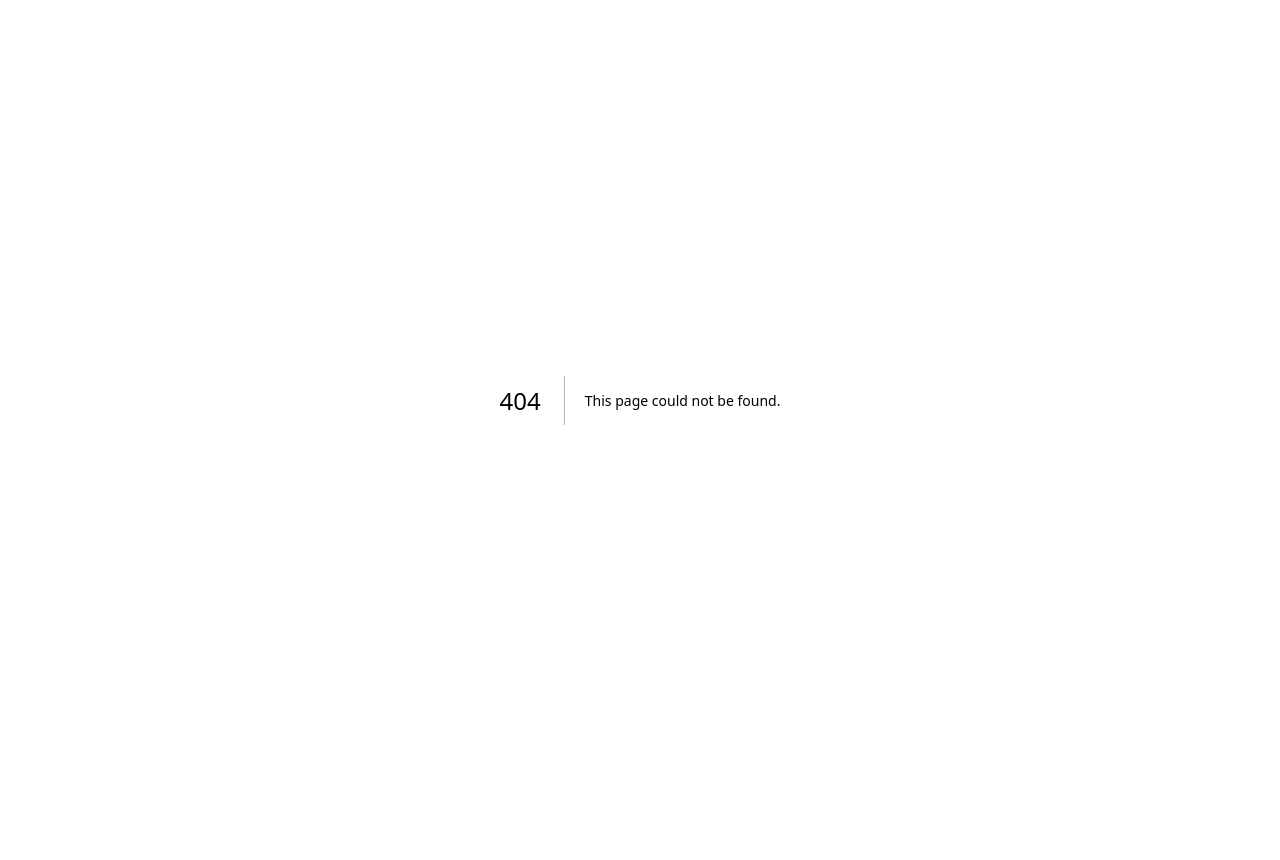
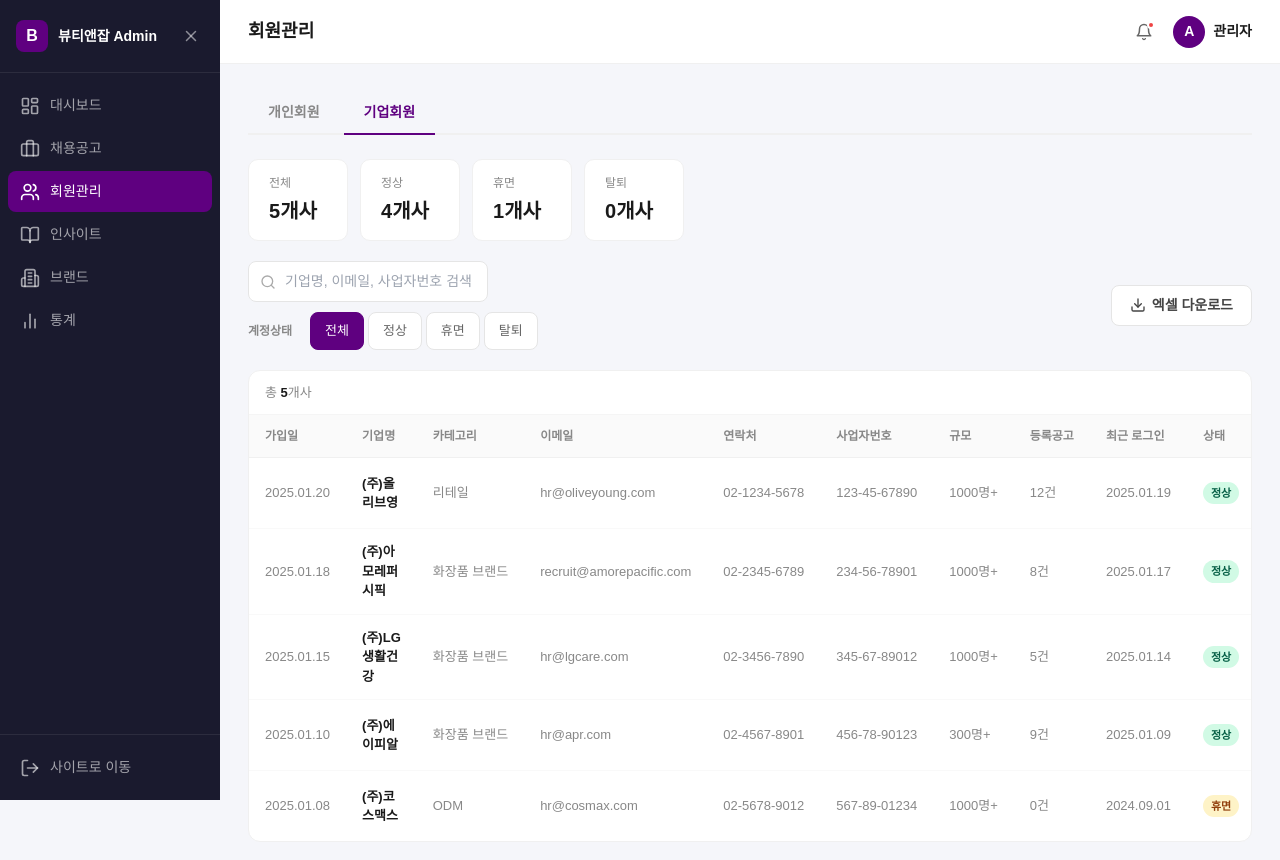
Before and after one commit to jiwone73/beauty-and-job, a Next.js app: page /admin/members/companies in a window 1280 px wide. Before the commit this address had no page. Shown: the top 860 px of the page. Before the commit the page ends 800 px from the top, so only its background shows below. Built offline with nearby package versions, Linux system fonts and the light colour scheme; a web font is replaced by a local one.

Commit message:
기업회원 페이지 파일 생성

```diff
--- /dev/null
+++ b/app/admin/members/companies/page.tsx
@@ -0,0 +1,172 @@
+"use client";
+import { useState } from "react";
+import AdminLayout from "@/components/admin/AdminLayout";
+import { Search, Eye, Trash2, Download, X } from "lucide-react";
+
+const COMPANIES = [
+  { id: 1, name: "(주)올리브영", ceo: "이선정", email: "hr@oliveyoung.com", phone: "02-1234-5678", bizNo: "123-45-67890", size: "1000명+", category: "리테일", date: "2025.01.20", status: "정상", jobs: 12, lastLogin: "2025.01.19" },
+  { id: 2, name: "(주)아모레퍼시픽", ceo: "김승환", email: "recruit@amorepacific.com", phone: "02-2345-6789", bizNo: "234-56-78901", size: "1000명+", category: "화장품 브랜드", date: "2025.01.18", status: "정상", jobs: 8, lastLogin: "2025.01.17" },
+  { id: 3, name: "(주)LG생활건강", ceo: "이정애", email: "hr@lgcare.com", phone: "02-3456-7890", bizNo: "345-67-89012", size: "1000명+", category: "화장품 브랜드", date: "2025.01.15", status: "정상", jobs: 5, lastLogin: "2025.01.14" },
+  { id: 4, name: "(주)에이피알", ceo: "김병훈", email: "hr@apr.com", phone: "02-4567-8901", bizNo: "456-78-90123", size: "300명+", category: "화장품 브랜드", date: "2025.01.10", status: "정상", jobs: 9, lastLogin: "2025.01.09" },
+  { id: 5, name: "(주)코스맥스", ceo: "이경수", email: "hr@cosmax.com", phone: "02-5678-9012", bizNo: "567-89-01234", size: "1000명+", category: "ODM", date: "2025.01.08", status: "휴면", jobs: 0, lastLogin: "2024.09.01" },
+];
+
+type Company = typeof COMPANIES[0];
+
+export default function AdminCompaniesPage() {
+  const [search, setSearch] = useState("");
+  const [statusFilter, setStatusFilter] = useState("전체");
+  const [companies, setCompanies] = useState(COMPANIES);
+  const [selected, setSelected] = useState<Company | null>(null);
+  const [page, setPage] = useState(1);
+  const PER_PAGE = 10;
+
+  const filtered = companies.filter((c) => {
+    const matchSearch = !search || c.name.includes(search) || c.email.includes(search) || c.bizNo.includes(search);
+    const matchStatus = statusFilter === "전체" || c.status === statusFilter;
+    return matchSearch && matchStatus;
+  });
+
+  const paginated = filtered.slice((page - 1) * PER_PAGE, page * PER_PAGE);
+  const totalPages = Math.ceil(filtered.length / PER_PAGE);
+
+  const handleStatusChange = (id: number, newStatus: string) => {
+    setCompanies(companies.map(c => c.id === id ? { ...c, status: newStatus } : c));
+  };
+
+  const handleDelete = (id: number) => {
+    if (confirm("정말 삭제하시겠습니까?")) {
+      setCompanies(companies.filter(c => c.id !== id));
+      setSelected(null);
+    }
+  };
+
+  const counts = {
+    전체: companies.length,
+    정상: companies.filter(c => c.status === "정상").length,
+    휴면: companies.filter(c => c.status === "휴면").length,
+    탈퇴: companies.filter(c => c.status === "탈퇴").length,
+  };
+
+  return (
+    <AdminLayout activeMenu="members">
+      <div className="admin-subtabs">
+        <a href="/admin/members" className="admin-subtab">개인회원</a>
+        <a href="/admin/members/companies" className="admin-subtab active">기업회원</a>
+      </div>
+      <div className="admin-mini-stats">
+        {Object.entries(counts).map(([label, count]) => (
+          <div key={label} className="admin-mini-stat">
+            <span className="admin-mini-stat-label">{label}</span>
+            <span className="admin-mini-stat-value">{count}개사</span>
+          </div>
+        ))}
+      </div>
+      <div className="admin-toolbar">
+        <div className="admin-toolbar-left">
+          <div className="admin-search-wrap">
+            <Search size={16} className="admin-search-icon" />
+            <input className="admin-search-input" placeholder="기업명, 이메일, 사업자번호 검색"
+              value={search} onChange={(e) => { setSearch(e.target.value); setPage(1); }} />
+          </div>
+          <div className="admin-filter-group">
+            <span className="admin-filter-label">계정상태</span>
+            <div className="admin-filter-tabs">
+              {["전체", "정상", "휴면", "탈퇴"].map((s) => (
+                <button key={s} className={`admin-filter-tab ${statusFilter === s ? "active" : ""}`}
+                  onClick={() => { setStatusFilter(s); setPage(1); }}>{s}</button>
+              ))}
+            </div>
+          </div>
+        </div>
+        <button className="admin-secondary-btn"><Download size={16} /> 엑셀 다운로드</button>
+      </div>
+      <div className="admin-card">
+        <div className="admin-table-meta">총 <strong>{filtered.length}</strong>개사</div>
+        <table className="admin-table">
+          <thead>
+            <tr><th>가입일</th><th>기업명</th><th>카테고리</th><th>이메일</th><th>연락처</th><th>사업자번호</th><th>규모</th><th>등록공고</th><th>최근 로그인</th><th>상태</th><th>관리</th></tr>
+          </thead>
+          <tbody>
+            {paginated.map((c) => (
+              <tr key={c.id}>
+                <td className="admin-td-date">{c.date}</td>
+                <td className="admin-td-brand">{c.name}</td>
+                <td className="admin-td-date">{c.category}</td>
+                <td className="admin-td-date">{c.email}</td>
+                <td className="admin-td-date">{c.phone}</td>
+                <td className="admin-td-date">{c.bizNo}</td>
+                <td className="admin-td-date">{c.size}</td>
+                <td className="admin-td-date">{c.jobs}건</td>
+                <td className="admin-td-date">{c.lastLogin}</td>
+                <td>
+                  <span className={`admin-badge admin-badge-${c.status === "정상" ? "success" : c.status === "휴면" ? "warning" : "danger"}`}>
+                    {c.status}
+                  </span>
+                </td>
+                <td>
+                  <div className="admin-actions">
+                    <button className="admin-action-icon" onClick={() => setSelected(c)}><Eye size={15} /></button>
+                    {c.status === "정상" && (
+                      <button className="admin-action-btn" style={{ background: "#fef3c7", color: "#92400e" }}
+                        onClick={() => handleStatusChange(c.id, "휴면")}>휴면</button>
+                    )}
+                    {c.status === "휴면" && (
+                      <button className="admin-action-btn approve" onClick={() => handleStatusChange(c.id, "정상")}>복구</button>
+                    )}
+                    <button className="admin-action-icon danger" onClick={() => handleDelete(c.id)}><Trash2 size={15} /></button>
+                  </div>
+                </td>
+              </tr>
+            ))}
+          </tbody>
+        </table>
+        {totalPages > 1 && (
+          <div className="admin-pagination">
+            <button className="admin-page-btn" disabled={page === 1} onClick={() => setPage(page - 1)}>이전</button>
+            {Array.from({ length: totalPages }, (_, i) => i + 1).map((p) => (
+              <button key={p} className={`admin-page-btn ${page === p ? "active" : ""}`} onClick={() => setPage(p)}>{p}</button>
+            ))}
+            <button className="admin-page-btn" disabled={page === totalPages} onClick={() => setPage(page + 1)}>다음</button>
+          </div>
+        )}
+      </div>
+      {selected && (
+        <div className="admin-modal-overlay" onClick={() => setSelected(null)}>
+          <div className="admin-modal" onClick={(e) => e.stopPropagation()}>
+            <div className="admin-modal-header">
+              <h2 className="admin-modal-title">기업회원 상세 정보</h2>
+              <button className="admin-modal-close" onClick={() => setSelected(null)}><X size={20} /></button>
+            </div>
+            <div className="admin-modal-body">
+              <div className="admin-detail-grid">
+                {[
+                  ["기업명", selected.name], ["대표자", selected.ceo],
+                  ["카테고리", selected.category], ["이메일", selected.email],
+                  ["연락처", selected.phone], ["사업자번호", selected.bizNo],
+                  ["기업규모", selected.size], ["등록 공고수", selected.jobs + "건"],
+                  ["가입일", selected.date], ["최근 로그인", selected.lastLogin],
+                  ["상태", selected.status],
+                ].map(([label, value]) => (
+                  <div key={label} className="admin-detail-row">
+                    <span className="admin-detail-label">{label}</span>
+                    <span className="admin-detail-value">{value}</span>
+                  </div>
+                ))}
+              </div>
+              <div className="admin-modal-actions">
+                {selected.status === "정상" && (
+                  <button className="admin-secondary-btn" onClick={() => { handleStatusChange(selected.id, "휴면"); setSelected({...selected, status:"휴면"}); }}>휴면 처리</button>
+                )}
+                {selected.status === "휴면" && (
+                  <button className="admin-primary-btn" onClick={() => { handleStatusChange(selected.id, "정상"); setSelected({...selected, status:"정상"}); }}>계정 복구</button>
+                )}
+                <button className="admin-danger-btn" onClick={() => handleDelete(selected.id)}><Trash2 size={15} /> 삭제</button>
+              </div>
+            </div>
+          </div>
+        </div>
+      )}
+    </AdminLayout>
+  );
+}
```
